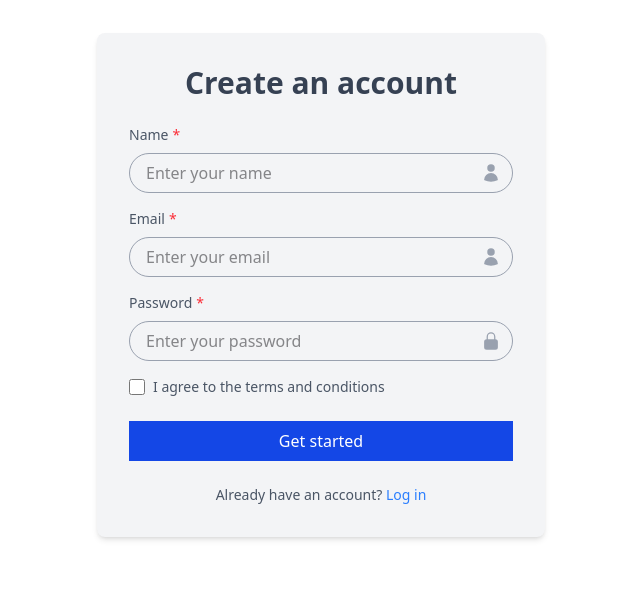
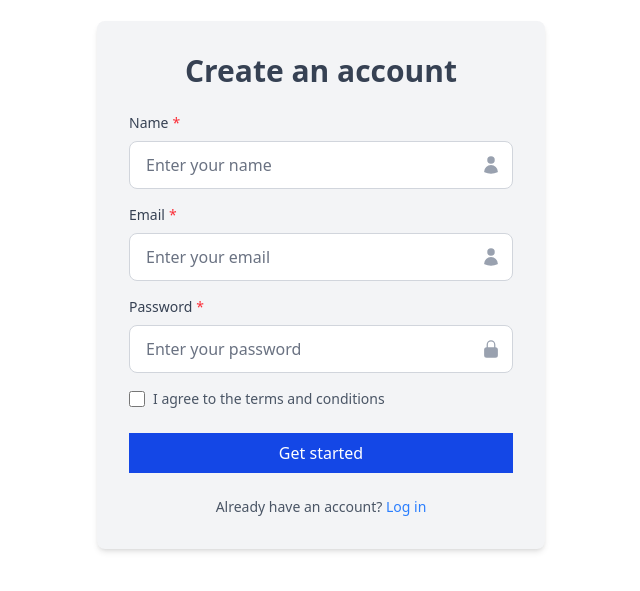
Before and after one commit to Egg-Sales-App/Frontend, a React (Vite) app: page /signup in a window 1280 px wide. Shown: the part 115-706 px from the top of the page, without its empty margins (319-959 px from the left). Built offline with nearby package versions, Linux system fonts and the light colour scheme; no server answers.

Commit message:
Refactor FormInput component for improved styling and error handling

```diff
--- a/src/components/ui/FormInput.jsx
+++ b/src/components/ui/FormInput.jsx
@@ -10,31 +10,48 @@ const FormInput = ({
   value,
   onChange,
   ...props
-}) => (
+}) => {
+  return (
     <div className="mb-4">
-    <label className="block text-sm text-gray-600 mb-2">
+      {label && (
+        <label className="block text-sm font-medium text-gray-700 mb-2">
           {label}
           {required && <span className="text-red-500 ml-1">*</span>}
         </label>
+      )}
       <div className="relative">
         <input
           type={type}
-        value={value}
+          value={value || ""}
           onChange={onChange}
-        className={`w-full h-10 px-4 border rounded-full focus:outline-none focus:ring focus:ring-blue-300 ${
-          error ? "border-red-400" : "border-gray-400"
+          className={`w-full h-12 px-4 pr-10 border rounded-lg focus:outline-none focus:ring-2 focus:ring-blue-500 focus:border-transparent transition-colors ${
+            error
+              ? "border-red-400 bg-red-50 text-red-900 placeholder-red-400"
+              : "border-gray-300 bg-white text-gray-900 placeholder-gray-500"
           }`}
           placeholder={placeholder}
           {...props}
         />
         {icon && (
-        <div className="absolute right-3 top-1/2 transform -translate-y-1/2">
+          <div className="absolute right-3 top-1/2 transform -translate-y-1/2 pointer-events-none">
             {icon}
           </div>
         )}
       </div>
-    {error && <p className="text-red-500 text-xs mt-1">{error}</p>}
+      {error && (
+        <p className="text-red-500 text-sm mt-1 flex items-center">
+          <svg className="w-4 h-4 mr-1" fill="currentColor" viewBox="0 0 20 20">
+            <path
+              fillRule="evenodd"
+              d="M18 10a8 8 0 11-16 0 8 8 0 0116 0zm-7 4a1 1 0 11-2 0 1 1 0 012 0zm-1-9a1 1 0 00-1 1v4a1 1 0 102 0V6a1 1 0 00-1-1z"
+              clipRule="evenodd"
+            />
+          </svg>
+          {error}
+        </p>
+      )}
     </div>
   );
+};
 
 export default FormInput;
```
Lines whose indentation alone changed are shown as unchanged.
